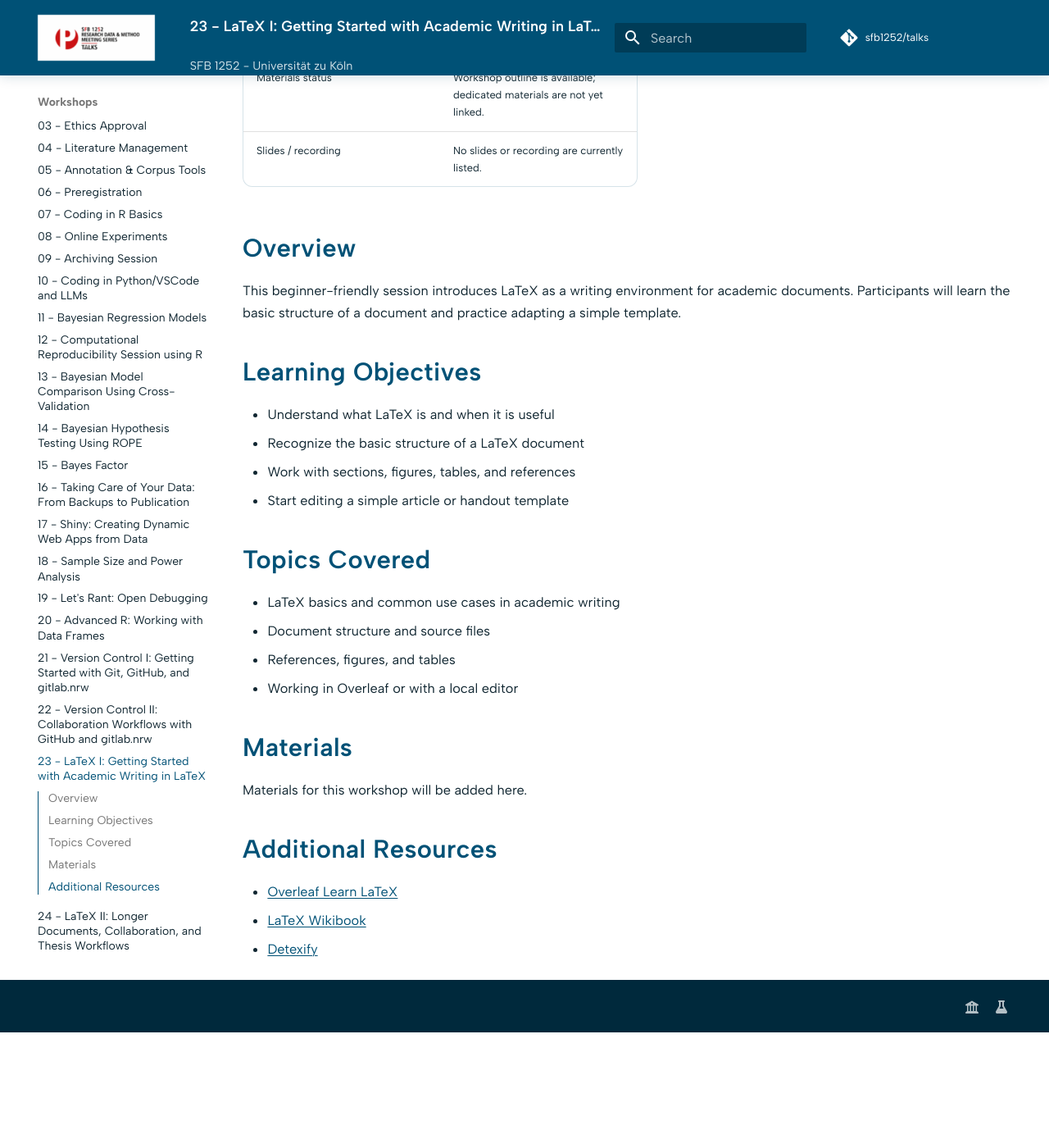
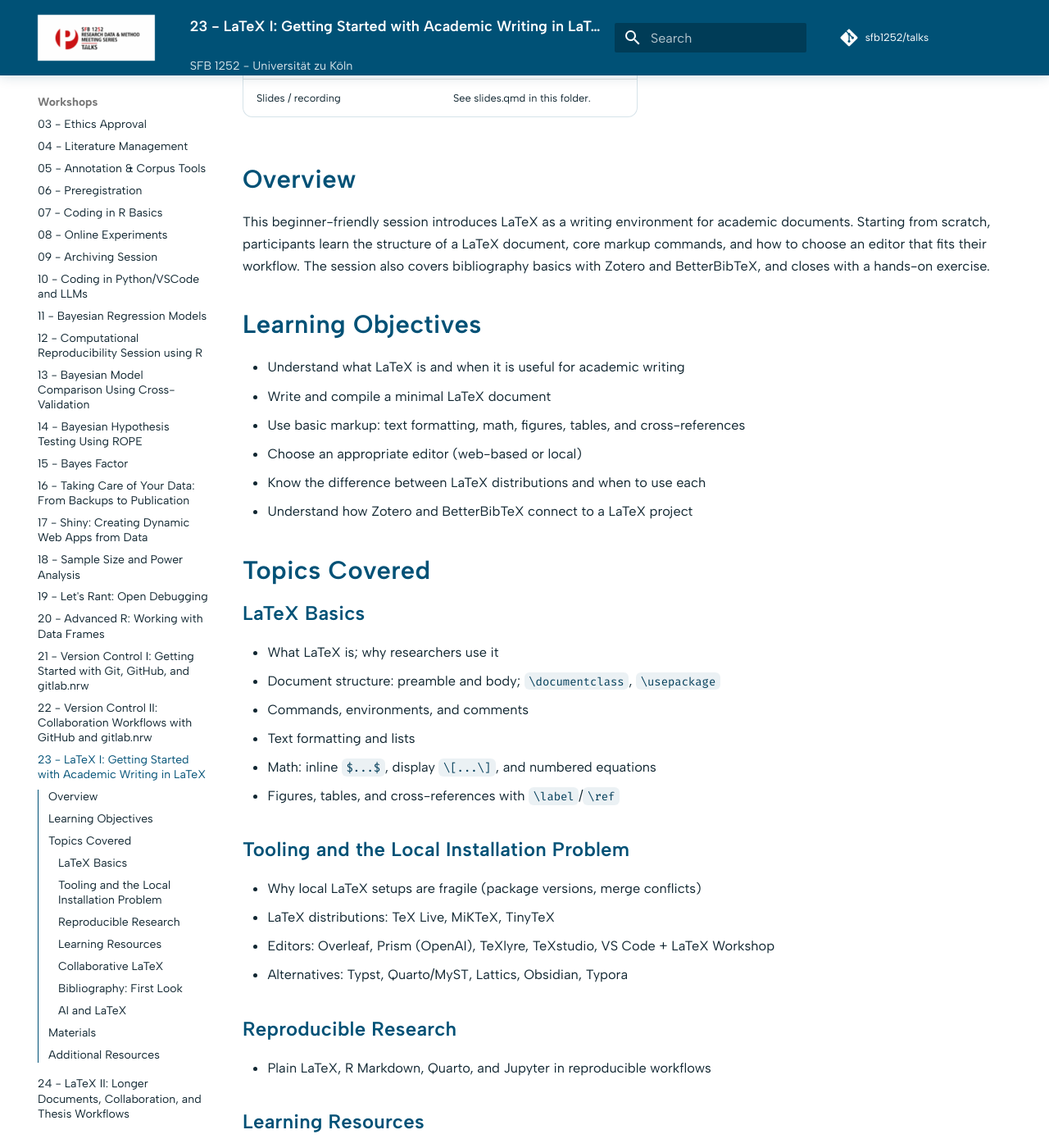
Before and after one commit to SFB1252/talks, an MkDocs documentation site: the page built from docs/workshops/23-latex-getting-started/index.md, in a window 1280 px wide and 1400 px high, scrolled down 617 px. Shown: the whole window at 82% size. Built offline with MkDocs 1.6.1 and Material for MkDocs 9.7.7, drawn with Linux system fonts in a browser that asks for light colours; comment, search, counter and statistics services are not loaded; before the commit the page ends 1876 px from its top, so only the background shows below that; some of the changed text lies outside the part shown.

Commit message:
cgfbfdgb

```diff
--- a/docs/workshops/23-latex-getting-started/index.md
+++ b/docs/workshops/23-latex-getting-started/index.md
@@ -8,38 +8,83 @@
 | Time | 14:00 - 15:30 |
 | Location | House of Prominence, Attic (Top floor), Luxemburger Str. 299, Cologne |
 | Speakers | TBC |
-| Prerequisites | No prior LaTeX experience required. Bringing a laptop is recommended for template-based practice. |
-| Materials status | Workshop outline is available; dedicated materials are not yet linked. |
-| Slides / recording | No slides or recording are currently listed. |
+| Prerequisites | No prior LaTeX experience required. Bringing a laptop is recommended. |
+| Materials status | Slides are available. |
+| Slides / recording | See slides.qmd in this folder. |
 
 </div>
 
 ## Overview
 
 This beginner-friendly session introduces LaTeX as a writing environment for
-academic documents. Participants will learn the basic structure of a document
-and practice adapting a simple template.
+academic documents. Starting from scratch, participants learn the structure
+of a LaTeX document, core markup commands, and how to choose an editor that
+fits their workflow. The session also covers bibliography basics with Zotero
+and BetterBibTeX, and closes with a hands-on exercise.
 
 ## Learning Objectives
 
-- Understand what LaTeX is and when it is useful
-- Recognize the basic structure of a LaTeX document
-- Work with sections, figures, tables, and references
-- Start editing a simple article or handout template
+- Understand what LaTeX is and when it is useful for academic writing
+- Write and compile a minimal LaTeX document
+- Use basic markup: text formatting, math, figures, tables, and cross-references
+- Choose an appropriate editor (web-based or local)
+- Know the difference between LaTeX distributions and when to use each
+- Understand how Zotero and BetterBibTeX connect to a LaTeX project
 
 ## Topics Covered
 
-- LaTeX basics and common use cases in academic writing
-- Document structure and source files
-- References, figures, and tables
-- Working in Overleaf or with a local editor
+### LaTeX Basics
+
+- What LaTeX is; why researchers use it
+- Document structure: preamble and body; `\documentclass`, `\usepackage`
+- Commands, environments, and comments
+- Text formatting and lists
+- Math: inline `$...$`, display `\[...\]`, and numbered equations
+- Figures, tables, and cross-references with `\label`/`\ref`
+
+### Tooling and the Local Installation Problem
+
+- Why local LaTeX setups are fragile (package versions, merge conflicts)
+- LaTeX distributions: TeX Live, MiKTeX, TinyTeX
+- Editors: Overleaf, Prism (OpenAI), TeXlyre, TeXstudio, VS Code + LaTeX Workshop
+- Alternatives: Typst, Quarto/MyST, Lattics, Obsidian, Typora
+
+### Reproducible Research
+
+- Plain LaTeX, R Markdown, Quarto, and Jupyter in reproducible workflows
+
+### Learning Resources
+
+- lshort, DKZ.2R workshop materials, Overleaf Learn, CTAN, tex.stackexchange.com
+
+### Collaborative LaTeX
+
+- Overleaf and the Sciebo-linked instance at Universität zu Köln
+
+### Bibliography: First Look
+
+- Zotero: collecting and organising references
+- BetterBibTeX: continuous auto-export to `.bib`
+
+### AI and LaTeX
+
+- Opportunities: AI assistance with LaTeX syntax and code
+- Concerns: AI-generated scientific content and the impact on peer review
 
 ## Materials
 
-Materials for this workshop will be added here.
+Slides are in `slides.qmd`. Compile with Quarto to produce `slides.html`.
+A hands-on APA 7 paper template is in `test.tex` (companion: `references.bib`).
 
 ## Additional Resources
 
-- [Overleaf Learn LaTeX](https://www.overleaf.com/learn)
-- [LaTeX Wikibook](https://en.wikibooks.org/wiki/LaTeX)
-- [Detexify](https://detexify.kirelabs.org/classify.html)
+- [lshort — The Not So Short Introduction to LaTeX](https://www.ctan.org/pkg/lshort)
+- [DKZ.2R: LaTeX for Novices — Academic Publishing](https://dkz2r.github.io/latex-novice-academic-publishing/)
+- [Overleaf Learn — LaTeX documentation](https://www.overleaf.com/learn)
+- [Prism — OpenAI's AI-native LaTeX workspace](https://prism.openai.com)
+- [TeXlyre — Open-source, local-first LaTeX editor](https://texlyre.github.io/texlyre/)
+- [LaTeX/Introduction — Wikibooks](https://en.wikibooks.org/wiki/LaTeX/Introduction)
+- [CTAN — Comprehensive TeX Archive Network](https://ctan.org)
+- [Zotero — Reference Manager](https://www.zotero.org)
+- [BetterBibTeX for Zotero](https://retorque.re/zotero-better-bibtex/)
+- [tex.stackexchange.com](https://tex.stackexchange.com)
```
Also changed, not shown: docs/workshops/24-latex-thesis-workflows/index.md (+2 -1 lines).
